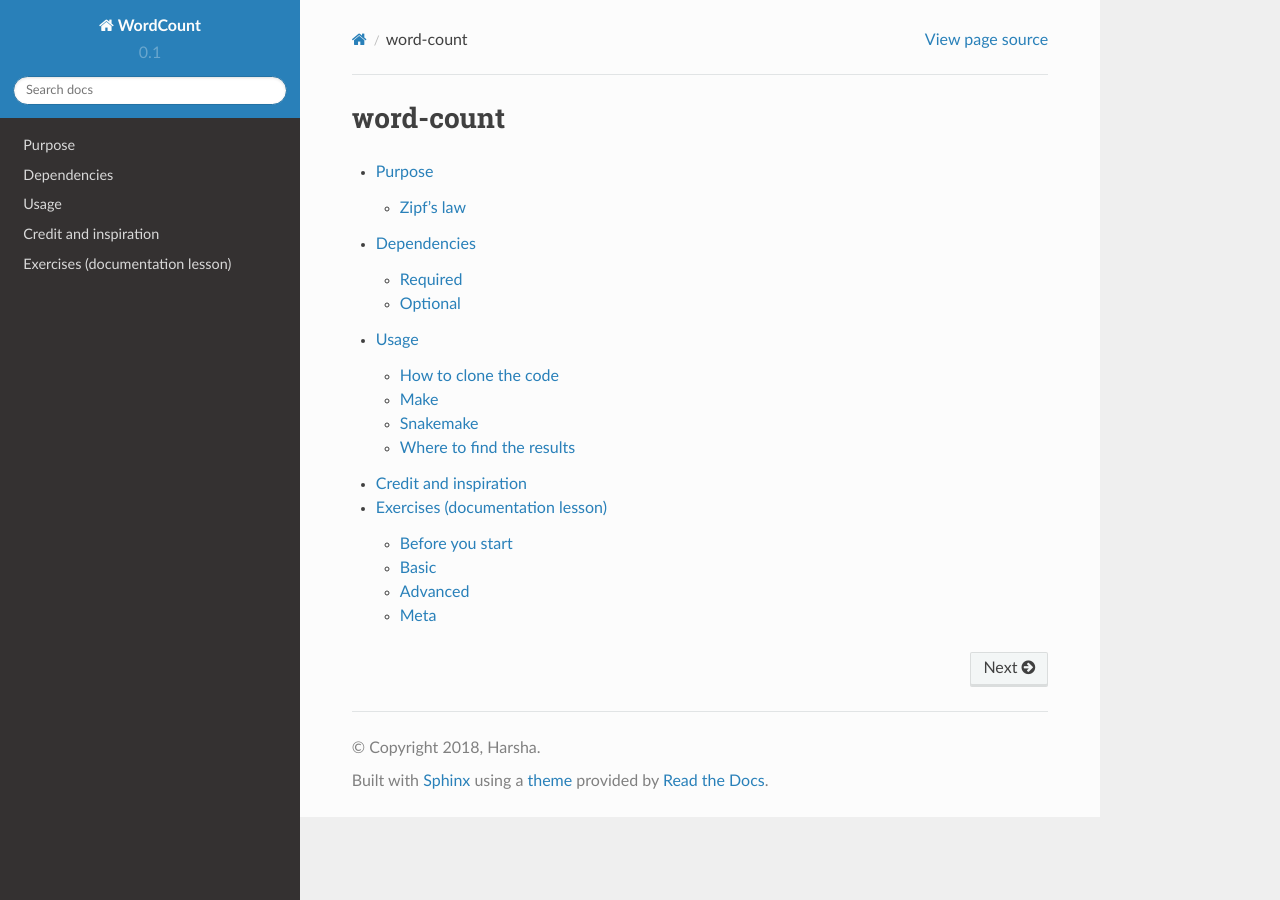
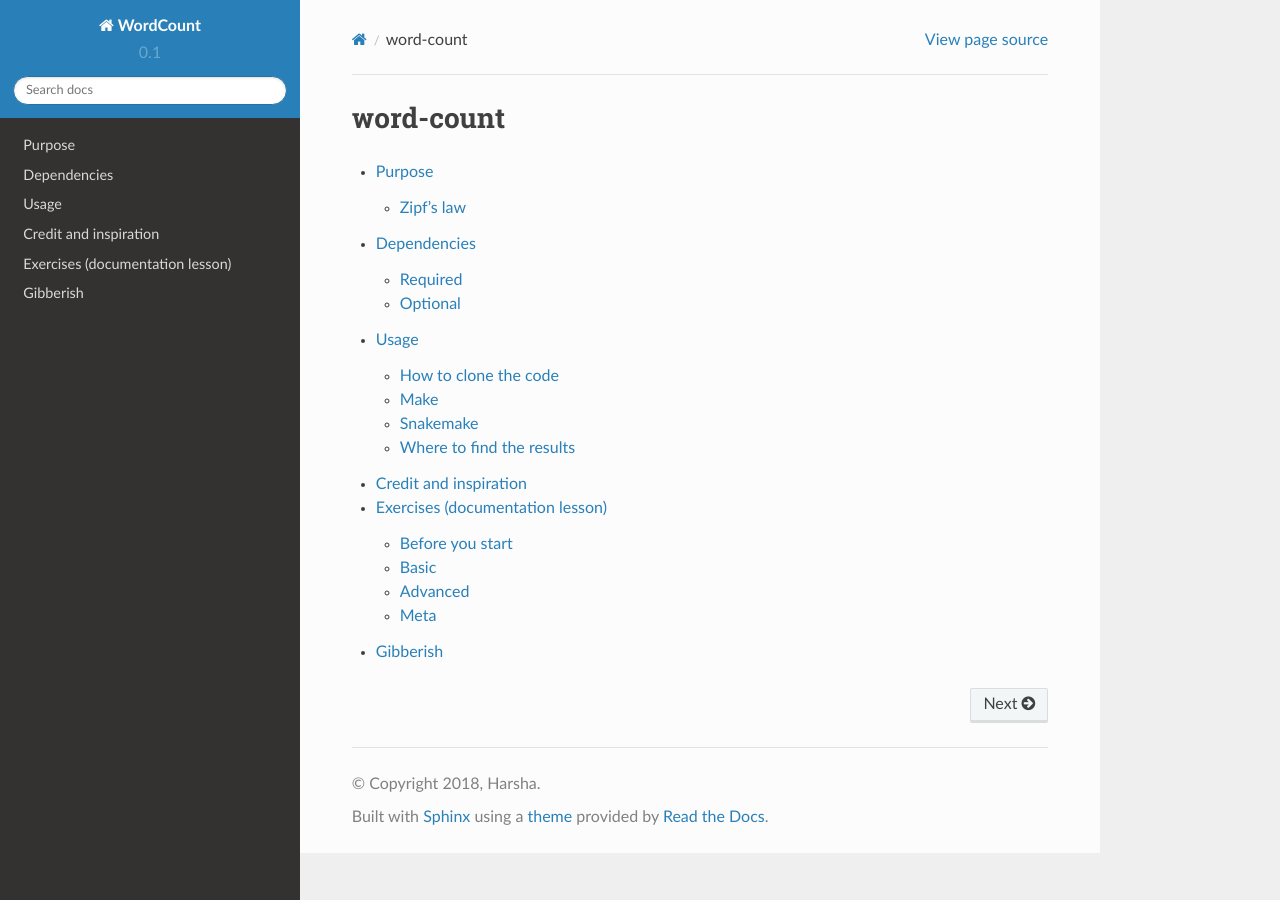
Before and after one commit to debrevitatevitae/word-count, a Sphinx documentation site: the page built from doc/index.rst, in a window 1280 px wide. Built offline with Sphinx 7.4.7 and the Read the Docs theme 2.0.0, drawn with Linux system fonts in a browser that asks for light colours.

Commit message:
Adding gibberish to documentation.

```diff
--- /dev/null
+++ b/doc/gibberish.rst
@@ -0,0 +1,5 @@
+Gibberish
+---------
+
+This is gibberish
+	- loads of gibberish
--- a/doc/index.rst
+++ b/doc/index.rst
@@ -15,3 +15,4 @@ word-count
    usage.rst
    credit.rst
    exercises.rst
+   gibberish.rst
```
